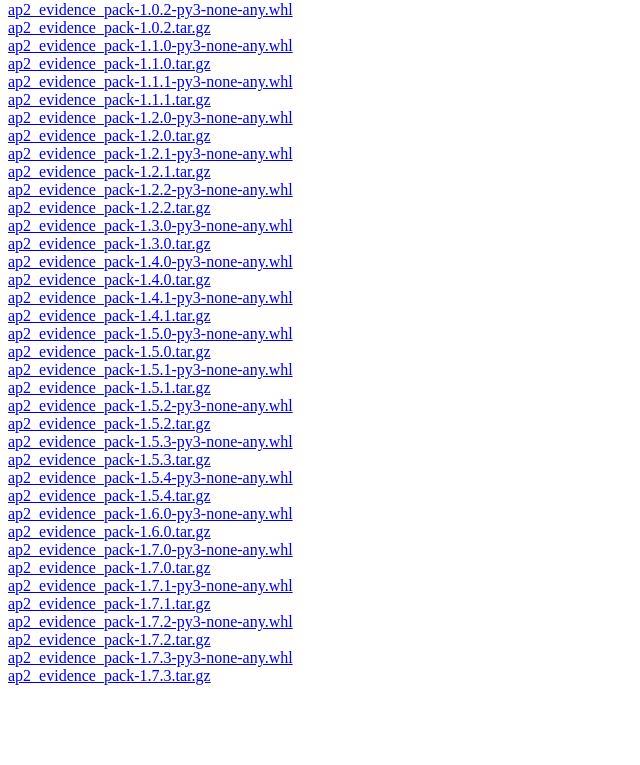
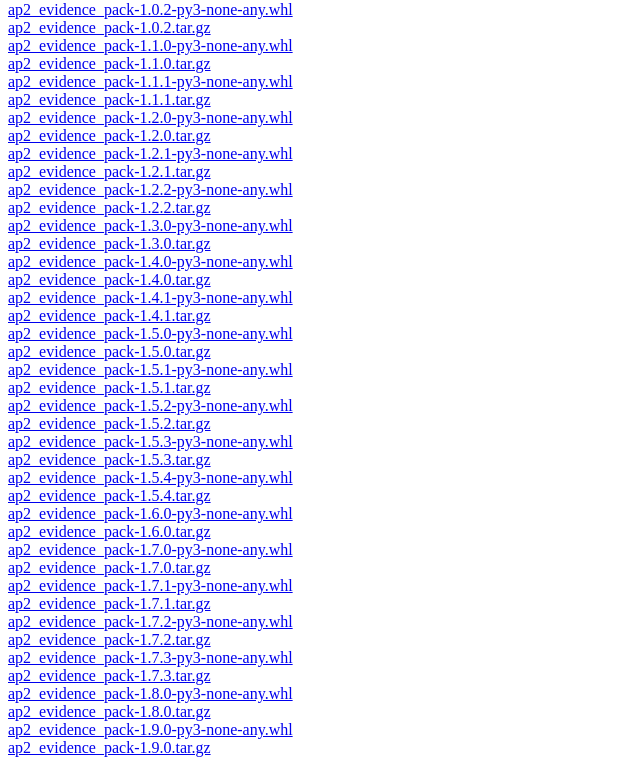
Before and after one commit to robertolocatelli81-dev/pypi, a plain HTML site: page ap2-evidence-pack/index.html in a window 1280 px wide. Shown: the part 79-844 px from the top of the page, without its empty margins (0-640 px from the left). Before the commit the page ends 800 px from the top, so only its background shows below. Drawn offline with Linux system fonts and the light colour scheme.

Commit message:
ap2-evidence-pack v1.9.0 (release assets, sha256 fragments)

```diff
--- a/ap2-evidence-pack/index.html
+++ b/ap2-evidence-pack/index.html
@@ -40,4 +40,8 @@
 <a href="https://github.com/robertolocatelli81-dev/ap2-evidence-pack/releases/download/v1.7.2/ap2_evidence_pack-1.7.2.tar.gz#sha256=6300937f379a0d8d0af00f395cabf9f292a85adbcbe188b9285cf1c7dc8d2c94">ap2_evidence_pack-1.7.2.tar.gz</a><br>
 <a href="https://github.com/robertolocatelli81-dev/ap2-evidence-pack/releases/download/v1.7.3/ap2_evidence_pack-1.7.3-py3-none-any.whl#sha256=109227dffcccad1f442adf54c9277ab28d2c36e25b5a03bfe61da974203b5c00">ap2_evidence_pack-1.7.3-py3-none-any.whl</a><br>
 <a href="https://github.com/robertolocatelli81-dev/ap2-evidence-pack/releases/download/v1.7.3/ap2_evidence_pack-1.7.3.tar.gz#sha256=3b2406d8422cfb8f4c640fa68a341a093e3ff9a67d6f4922216cb84d958c08e5">ap2_evidence_pack-1.7.3.tar.gz</a><br>
+<a href="https://github.com/robertolocatelli81-dev/ap2-evidence-pack/releases/download/v1.8.0/ap2_evidence_pack-1.8.0-py3-none-any.whl#sha256=00e12cdbd310117a0d77c62a28c3f2461a8d315262e30a4c445ad8f8447f9cbf">ap2_evidence_pack-1.8.0-py3-none-any.whl</a><br>
+<a href="https://github.com/robertolocatelli81-dev/ap2-evidence-pack/releases/download/v1.8.0/ap2_evidence_pack-1.8.0.tar.gz#sha256=baf5994404aee4eb53a646171be7a39f218742ed4a83e52a6303bc0d47699b88">ap2_evidence_pack-1.8.0.tar.gz</a><br>
+<a href="https://github.com/robertolocatelli81-dev/ap2-evidence-pack/releases/download/v1.9.0/ap2_evidence_pack-1.9.0-py3-none-any.whl#sha256=d7be00e4cbf2b11ae7b6ab834475c8f70688aa39c3ec03da3a3bd6708fed23be">ap2_evidence_pack-1.9.0-py3-none-any.whl</a><br>
+<a href="https://github.com/robertolocatelli81-dev/ap2-evidence-pack/releases/download/v1.9.0/ap2_evidence_pack-1.9.0.tar.gz#sha256=890835cea5739afd4592836af2c811e1338ee428aa1b408cc56897c9038a051d">ap2_evidence_pack-1.9.0.tar.gz</a><br>
 </body></html>
```
